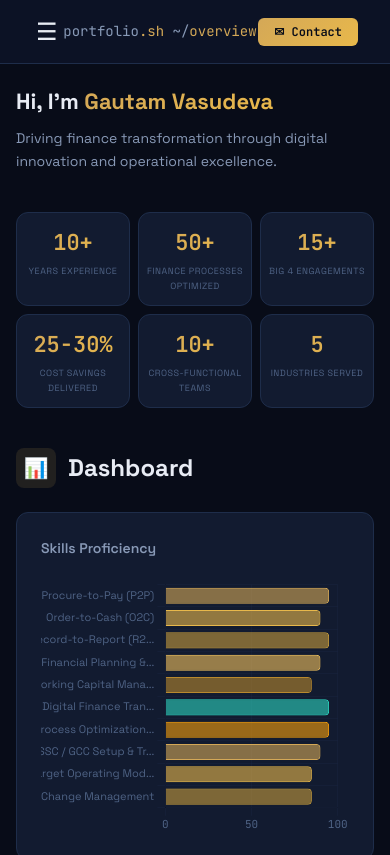
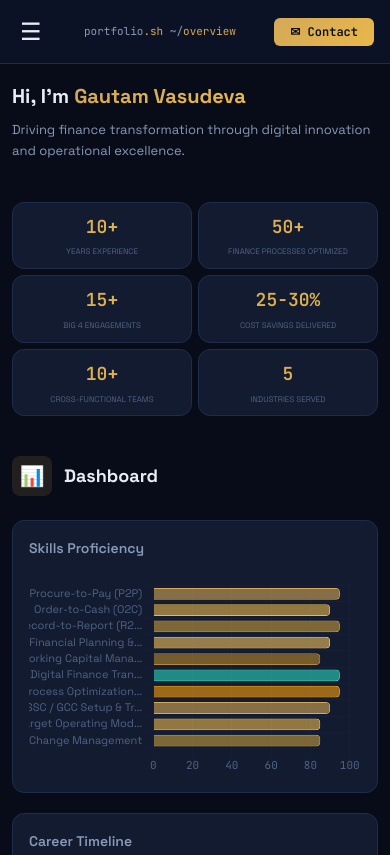
Before and after one commit to gautamvasudeva2893/gautam-vasudeva-portfolio, a website built with Vite: page index.html in a window 390 px wide. Shown: the top 855 px of the page. Built offline with nearby package versions, Linux system fonts and the light colour scheme.

Commit message:
Fix doughnut chart (add ArcElement), remove SQL/Six Sigma, improve mobile layout

```diff
--- a/src/data/resume.js
+++ b/src/data/resume.js
@@ -146,13 +146,13 @@ export const resumeData = {
     {
       title: "Enterprise MIS Dashboard Suite",
       description: "Designed enterprise-wide Power BI dashboards tracking strategic, operational, and tactical KPIs. Enabled multi-level performance visibility from CEO through functional heads across production, distribution, and finance.",
-      tech: ["Power BI", "KPI Design", "SQL", "Dashboarding"],
+      tech: ["Power BI", "KPI Design", "Dashboarding"],
       impact: "Single source of truth for enterprise-wide performance tracking"
     },
     {
       title: "Process Re-engineering (30-40% Cycle Time Reduction)",
       description: "Led comprehensive process re-engineering initiatives across P2P, O2C, and R2R cycles. Implemented best-practice process maps and automation triggers delivering significant cycle time improvements.",
-      tech: ["Process Mining", "Lean Six Sigma", "RPA", "SOP Design"],
+      tech: ["Process Mining", "RPA", "SOP Design"],
       impact: "30-40% cycle time reduction | Improved compliance controls"
     }
   ],
--- a/src/main.js
+++ b/src/main.js
@@ -330,7 +330,7 @@ async function initCharts() {
   Chart.register(
     ChartJS.TimeScale, ChartJS.LinearScale, ChartJS.CategoryScale,
     ChartJS.BarController, ChartJS.ScatterController, ChartJS.RadarController, ChartJS.DoughnutController,
-    ChartJS.BarElement, ChartJS.PointElement, ChartJS.LineElement, ChartJS.RadialLinearScale,
+    ChartJS.BarElement, ChartJS.PointElement, ChartJS.LineElement, ChartJS.ArcElement, ChartJS.RadialLinearScale,
     ChartJS.Filler, ChartJS.Tooltip, ChartJS.Legend
   );
 
--- a/src/styles.css
+++ b/src/styles.css
@@ -756,6 +756,39 @@ body {
 
 /* ─── Mobile ─── */
 @media (max-width: 768px) {
+  body {
+    overflow-wrap: break-word;
+    word-break: break-word;
+  }
+
+  .header {
+    padding: 0 16px;
+  }
+
+  .header-title {
+    font-size: 12px;
+    white-space: nowrap;
+    overflow: hidden;
+    text-overflow: ellipsis;
+    max-width: 60%;
+  }
+
+  .exp-meta {
+    text-align: left;
+    width: 100%;
+  }
+
+  .exp-card-header {
+    flex-direction: column;
+  }
+
+  .exp-role {
+    font-size: 17px;
+  }
+
+  .section-title {
+    font-size: 20px;
+  }
   .sidebar {
     transform: translateX(-100%);
   }
@@ -788,6 +821,10 @@ body {
     grid-template-columns: 1fr;
   }
 
+  .chart-grid .chart-wrapper {
+    height: 220px;
+  }
+
   .radar-section {
     grid-template-columns: 1fr;
   }
@@ -818,6 +855,15 @@ body {
     grid-template-columns: 1fr;
   }
 
+  .certs-list {
+    grid-template-columns: 1fr;
+  }
+
+  .contact-value {
+    font-size: 12px;
+    word-break: break-all;
+  }
+
   .overlay {
     display: none;
     position: fixed;
@@ -833,3 +879,69 @@ body {
     display: block;
   }
 }
+
+@media (max-width: 480px) {
+  .content {
+    padding: 16px 12px;
+  }
+
+  .hero h1 {
+    font-size: 20px;
+  }
+
+  .hero .tagline {
+    font-size: 13px;
+  }
+
+  .header-title {
+    font-size: 11px;
+    max-width: 50%;
+  }
+
+  .metrics-grid {
+    grid-template-columns: repeat(2, 1fr);
+    gap: 6px;
+  }
+
+  .metric-card {
+    padding: 10px 6px;
+  }
+
+  .metric-value {
+    font-size: 18px;
+  }
+
+  .metric-label {
+    font-size: 8px;
+    letter-spacing: 0;
+  }
+
+  .section-title {
+    font-size: 18px;
+  }
+
+  .exp-role {
+    font-size: 15px;
+  }
+
+  .exp-card {
+    padding: 20px 16px;
+  }
+
+  .chart-container {
+    padding: 16px;
+  }
+
+  .chart-grid .chart-wrapper {
+    height: 200px;
+  }
+
+  .contact-grid {
+    grid-template-columns: repeat(2, 1fr);
+    gap: 8px;
+  }
+
+  .contact-card {
+    padding: 16px 12px;
+  }
+}
```
